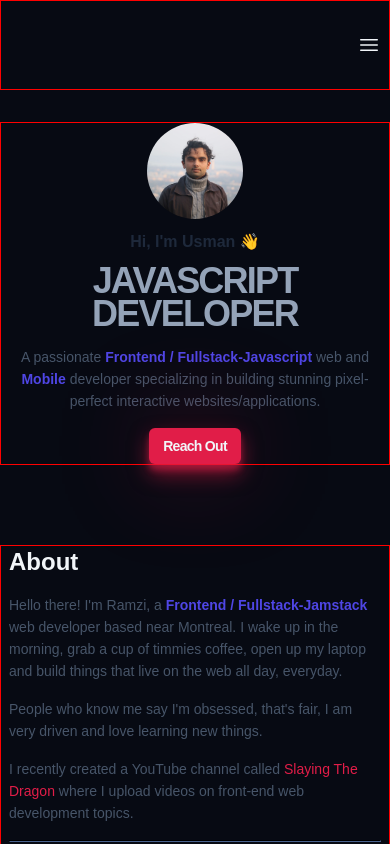
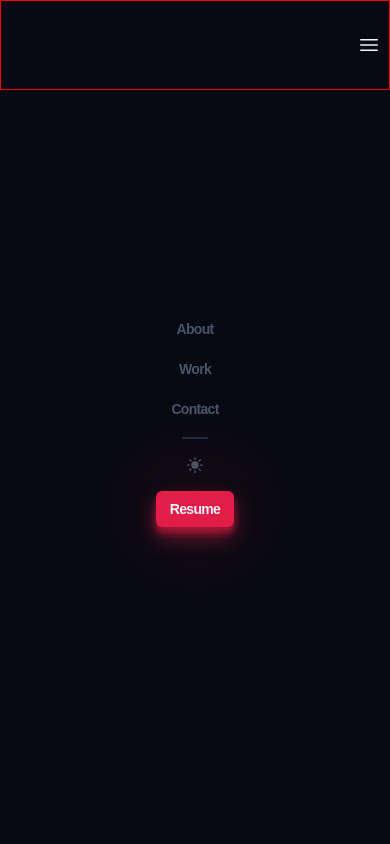
Before and after one commit to Usman-Marwat/OldPortfolio, a website built with Vite: page index.html in a window 390 px wide. Both pictures are taken after a click on the button "mobile nav button". Shown: the top 844 px of the page. Built offline with nearby package versions, Linux system fonts and the light colour scheme; a web font is replaced by a local one.

Commit message:
Build mobile nav componeent with JS

```diff
--- a/index.html
+++ b/index.html
@@ -60,6 +60,45 @@
 				</button>
 			</nav>
 		</header>
+
+		<!-- Mobile Navigation -->
+		<div class="mobile-nav">
+			<nav>
+				<ul class="mobile-nav__menu">
+					<li>
+						<a class="mobile-nav__link" href="#about">About</a>
+					</li>
+					<li>
+						<a class="mobile-nav__link" href="#featured">Work</a>
+					</li>
+					<li>
+						<a class="mobile-nav__link" href="#contact">Contact</a>
+					</li>
+					<li class="mobile-nav__link-line"></li>
+					<li>
+						<button
+							aria-label="theme-toggle btn"
+							id="theme-toggle"
+							class="mobile-nav__sun"
+						>
+							<svg
+								xmlns="http://www.w3.org/2000/svg"
+								viewBox="0 0 24 24"
+								fill="currentColor"
+							>
+								<path
+									d="M12 2.25a.75.75 0 01.75.75v2.25a.75.75 0 01-1.5 0V3a.75.75 0 01.75-.75zM7.5 12a4.5 4.5 0 119 0 4.5 4.5 0 01-9 0zM18.894 6.166a.75.75 0 00-1.06-1.06l-1.591 1.59a.75.75 0 101.06 1.061l1.591-1.59zM21.75 12a.75.75 0 01-.75.75h-2.25a.75.75 0 010-1.5H21a.75.75 0 01.75.75zM17.834 18.894a.75.75 0 001.06-1.06l-1.59-1.591a.75.75 0 10-1.061 1.06l1.59 1.591zM12 18a.75.75 0 01.75.75V21a.75.75 0 01-1.5 0v-2.25A.75.75 0 0112 18zM7.758 17.303a.75.75 0 00-1.061-1.06l-1.591 1.59a.75.75 0 001.06 1.061l1.591-1.59zM6 12a.75.75 0 01-.75.75H3a.75.75 0 010-1.5h2.25A.75.75 0 016 12zM6.697 7.757a.75.75 0 001.06-1.06l-1.59-1.591a.75.75 0 00-1.061 1.06l1.59 1.591z"
+								/>
+							</svg>
+						</button>
+					</li>
+					<li>
+						<a class="mobile-nav__btn btn" href="#">Resume</a>
+					</li>
+				</ul>
+			</nav>
+		</div>
+		<!-- End of Mobile Navigation -->
 
 		<main>
 			<section class="hero container">
--- a/src/main.js
+++ b/src/main.js
@@ -7,4 +7,13 @@
 import '../styles/components/work.css';
 import '../styles/components/contact.css';
 import '../styles/components/footer.css';
+import '../styles/components/mobile-nav.css';
 import '../styles/utils.css';
+
+import mobileNav from './utils/mobile-nav';
+// import darkMode from './utils/dark-mode';
+// import lazyLoading from './utils/lazy-loading';
+
+mobileNav();
+// darkMode();
+// lazyLoading();
--- /dev/null
+++ b/src/utils/mobile-nav.js
@@ -0,0 +1,29 @@
+const mobileNav = () => {
+	const headerBtn = document.querySelector('.header__bars');
+	const mobileNav = document.querySelector('.mobile-nav');
+	const mobileLinks = document.querySelectorAll('.mobile-nav__link');
+
+	// State
+	let isMobileNavOpen = false;
+
+	headerBtn.addEventListener('click', () => {
+		isMobileNavOpen = !isMobileNavOpen;
+		if (isMobileNavOpen) {
+			mobileNav.style.display = 'flex';
+			document.body.style.overflowY = 'hidden';
+		} else {
+			mobileNav.style.display = 'none';
+			document.body.style.overflowY = 'auto';
+		}
+	});
+
+	mobileLinks.forEach((link) => {
+		link.addEventListener('click', () => {
+			isMobileNavOpen = false;
+			mobileNav.style.display = 'none';
+			document.body.style.overflowY = 'auto';
+		});
+	});
+};
+
+export default mobileNav;
--- /dev/null
+++ b/styles/components/mobile-nav.css
@@ -0,0 +1,52 @@
+.mobile-nav {
+	position: absolute;
+	top: 0;
+	left: 0;
+	z-index: 999;
+	width: 100%;
+	height: 100%;
+	background-color: var(--clr-dark);
+	display: none;
+	justify-content: center;
+	align-items: center;
+	text-align: center;
+}
+
+.mobile-nav__menu {
+	list-style: none;
+	padding: 0;
+	display: flex;
+	flex-direction: column;
+	justify-content: center;
+	align-items: center;
+	gap: 1rem;
+}
+
+.mobile-nav__link {
+	font-size: var(--size-sm);
+	text-decoration: none;
+	font-weight: 600;
+	color: var(--clr-slate600);
+	letter-spacing: -0.05em;
+	transition: color 0.3s;
+}
+
+.mobile-nav__link:hover {
+	color: var(--clr-rose);
+}
+
+.mobile-nav__link-line {
+	border: 1px solid var(--clr-slate800);
+	padding-right: 1.5em;
+}
+
+.mobile-nav__sun {
+	display: block;
+	width: var(--size-xl);
+	height: var(--size-xl);
+	color: var(--clr-slate600);
+}
+
+.mobile-nav__btn {
+	font-size: var(--size-sm);
+}
```
